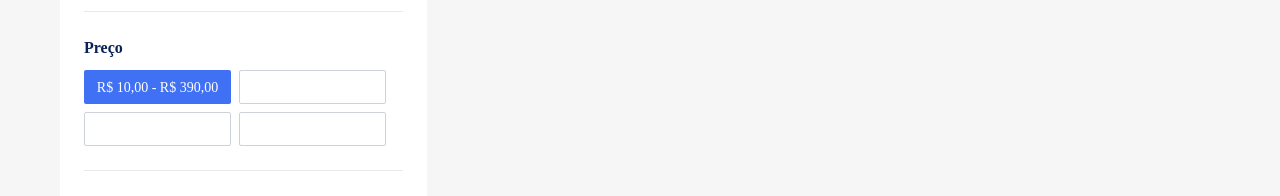
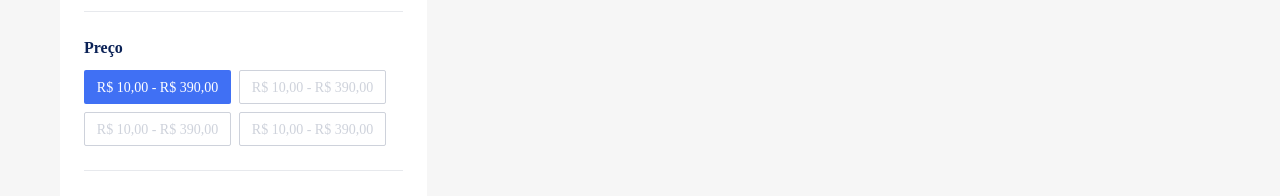
Before and after one commit to Julio1901/free-spirit-travel, a Next.js app: page / in a window 1280 px wide. Shown: the part 325-521 px from the top of the page. Built offline with nearby package versions, Linux system fonts and the light colour scheme; no server answers.

Commit message:
bugfix: price text collor changed

```diff
--- a/src/components/defaultLateralMenu/styles.module.css
+++ b/src/components/defaultLateralMenu/styles.module.css
@@ -63,7 +63,6 @@
     flex-wrap: wrap;
     gap: 8px;
     margin-top: 10px;
-
 }
 
 .PriceButtonFilled {
@@ -89,11 +88,15 @@
     align-items: center;
     justify-content: center;
     border: 1px solid #CED2DB;
-    color: #FFFFFF;
+    color: #CED2DB;
     font-family: 'CircularSDT';
     font-size: 14px;
     font-weight: 450;
     cursor: pointer;
+}
+
+.PriceButtonNotFilled p {
+
 }
 
 .StarFilterContainer {
```
